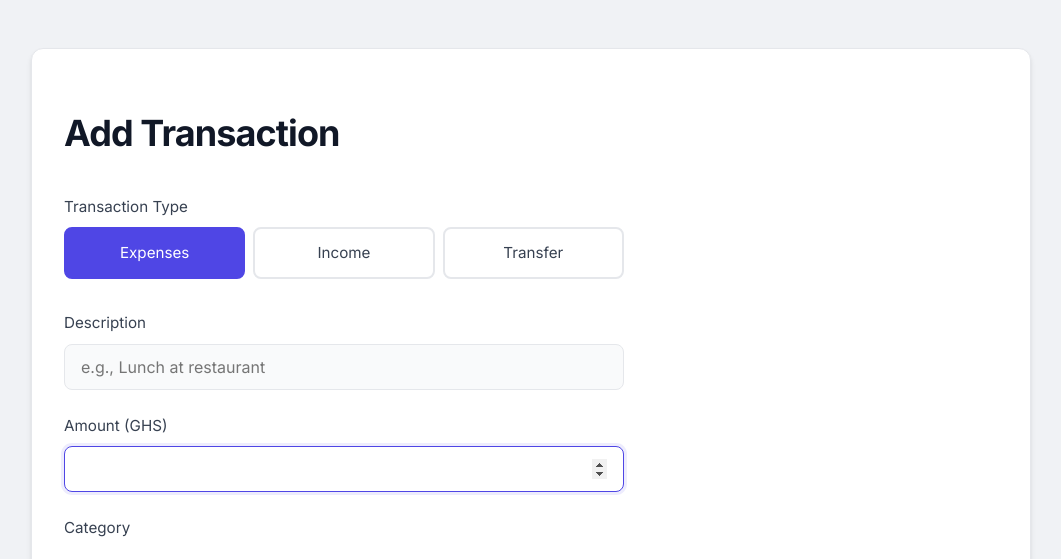
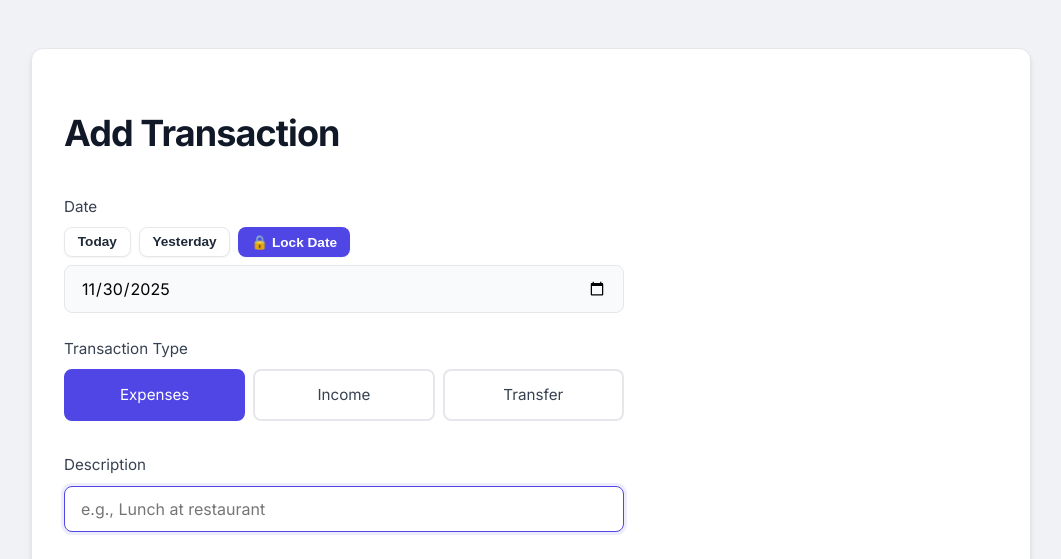
Before and after one commit to NANA-PREMPEH/FinancialTracker, a Flask app: page /add in a window 1280 px wide. Shown: the part 97-656 px from the top of the page, without its empty margins (109-1170 px from the left). Run offline with Flask 3, Linux system fonts and the light colour scheme; data that the repository does not hold is empty; parts of the project's set-up code (start-up, migrations or seed data) failed here and were passed over.

Commit message:
Date Lock Feature

```diff
--- a/app/templates/add_expense.html
+++ b/app/templates/add_expense.html
@@ -8,10 +8,27 @@
 
     <form method="POST" action="{{ url_for('main.add_expense') }}" enctype="multipart/form-data" style="max-width: 35rem;">
 
+ <!-- Date with Quick Selection -->
+        <div class="form-group">
+            <label for="date">Date</label>
+            <div class="date-quick-select">
+                <button type="button" class="btn-sm btn-secondary" onclick="setToday()">Today</button>
+                <button type="button" class="btn-sm btn-secondary" onclick="setYesterday()">Yesterday</button>
+
+                <!-- Lock Date Controls -->
+                <button type="button" id="lock-date-btn" class="btn-sm btn-outline-secondary" onclick="lockDate()" title="Lock this date for multiple entries">
+                    🔒 Lock Date
+                </button>
+                <span id="locked-date-container" style="display: none;"></span>
+            </div>
+            <input type="date" id="date" name="date" value="{{ now_date }}">
+        </div>
+
         <!-- Transaction Type Toggle -->
         <div class="form-group">
             <label>Transaction Type</label>
             <div class="transaction-type-toggle">
+
                 <input type="radio" id="type_expense" name="transaction_type" value="expense" checked>
                 <label for="type_expense" class="toggle-btn">Expenses</label>
 
@@ -26,13 +43,13 @@
         <!-- Description -->
         <div class="form-group">
             <label for="description">Description</label>
-            <input type="text" id="description" name="description" placeholder="e.g., Lunch at restaurant" required>
+            <input type="text" id="description" name="description" placeholder="e.g., Lunch at restaurant" required autofocus>
         </div>
 
         <!-- Amount -->
         <div class="form-group">
             <label for="amount">Amount (GHS)</label>
-            <input type="number" id="amount" name="amount" step="0.01" required autofocus>
+            <input type="number" id="amount" name="amount" step="0.01" >
         </div>
 
         <!-- Category with Icons -->
@@ -63,15 +80,7 @@
             </select>
         </div>
 
-        <!-- Date with Quick Selection -->
-        <div class="form-group">
-            <label for="date">Date</label>
-            <div class="date-quick-select">
-                <button type="button" class="btn-sm btn-secondary" onclick="setToday()">Today</button>
-                <button type="button" class="btn-sm btn-secondary" onclick="setYesterday()">Yesterday</button>
-            </div>
-            <input type="date" id="date" name="date" value="{{ now_date }}">
-        </div>
+
 
         <!-- Notes -->
         <div class="form-group">
@@ -100,18 +109,82 @@
 function setToday() {
     const today = new Date().toISOString().split('T')[0];
     document.getElementById('date').value = today;
+    clearDateLock(); // Clear lock if user explicitly selects Today
 }
 
 function setYesterday() {
     const yesterday = new Date();
     yesterday.setDate(yesterday.getDate() - 1);
     document.getElementById('date').value = yesterday.toISOString().split('T')[0];
+    // Optional: Decide if setting yesterday should also lock it or just set it.
+    // For now, let's just set it. User can lock it if they want.
 }
 
-// Set today as default
+// --- Date Locking Feature ---
+
+function lockDate() {
+    const dateInput = document.getElementById('date');
+    const dateValue = dateInput.value;
+    if (dateValue) {
+        localStorage.setItem('lockedDate', dateValue);
+        updateLockUI(dateValue);
+    }
+}
+
+function clearDateLock() {
+    localStorage.removeItem('lockedDate');
+    updateLockUI(null);
+}
+
+function updateLockUI(lockedDate) {
+    const lockContainer = document.getElementById('locked-date-container');
+    const lockBtn = document.getElementById('lock-date-btn');
+    const dateInput = document.getElementById('date');
+
+    if (lockedDate) {
+        // Show locked state
+        if (lockContainer) {
+            lockContainer.style.display = 'inline-block';
+            lockContainer.innerHTML = `
+                <span class="badge badge-warning" style="font-size: 0.9rem; padding: 5px 10px; margin-left: 10px;">
+                    🔒 Locked: ${lockedDate}
+                    <button type="button" class="close" aria-label="Close" onclick="clearDateLock()" style="float: none; font-size: 1.2rem; line-height: 0.8; margin-left: 5px;">
+                        <span aria-hidden="true">&times;</span>
+                    </button>
+                </span>
+            `;
+        }
+        if (lockBtn) lockBtn.style.display = 'none';
+
+        // Ensure input matches locked date
+        if (dateInput.value !== lockedDate) {
+             dateInput.value = lockedDate;
+        }
+    } else {
+        // Show unlock state
+        if (lockContainer) lockContainer.style.display = 'none';
+        if (lockBtn) lockBtn.style.display = 'inline-block';
+    }
+}
+
+// Initialize on load
 window.onload = function() {
-    if (!document.getElementById('date').value) {
-        setToday();
+    const lockedDate = localStorage.getItem('lockedDate');
+    const dateInput = document.getElementById('date');
+
+    // Inject Lock UI elements if they don't exist (or we could add them to HTML directly)
+    // Let's assume we added them to HTML or add them dynamically here if simpler for the edit.
+    // But for robustness, let's rely on the HTML being present.
+    // Wait, I need to add the HTML elements too.
+
+    if (lockedDate) {
+        dateInput.value = lockedDate;
+        updateLockUI(lockedDate);
+    } else {
+        if (!dateInput.value) {
+            setToday();
+        }
+        updateLockUI(null);
     }
 };
 </script>
```
